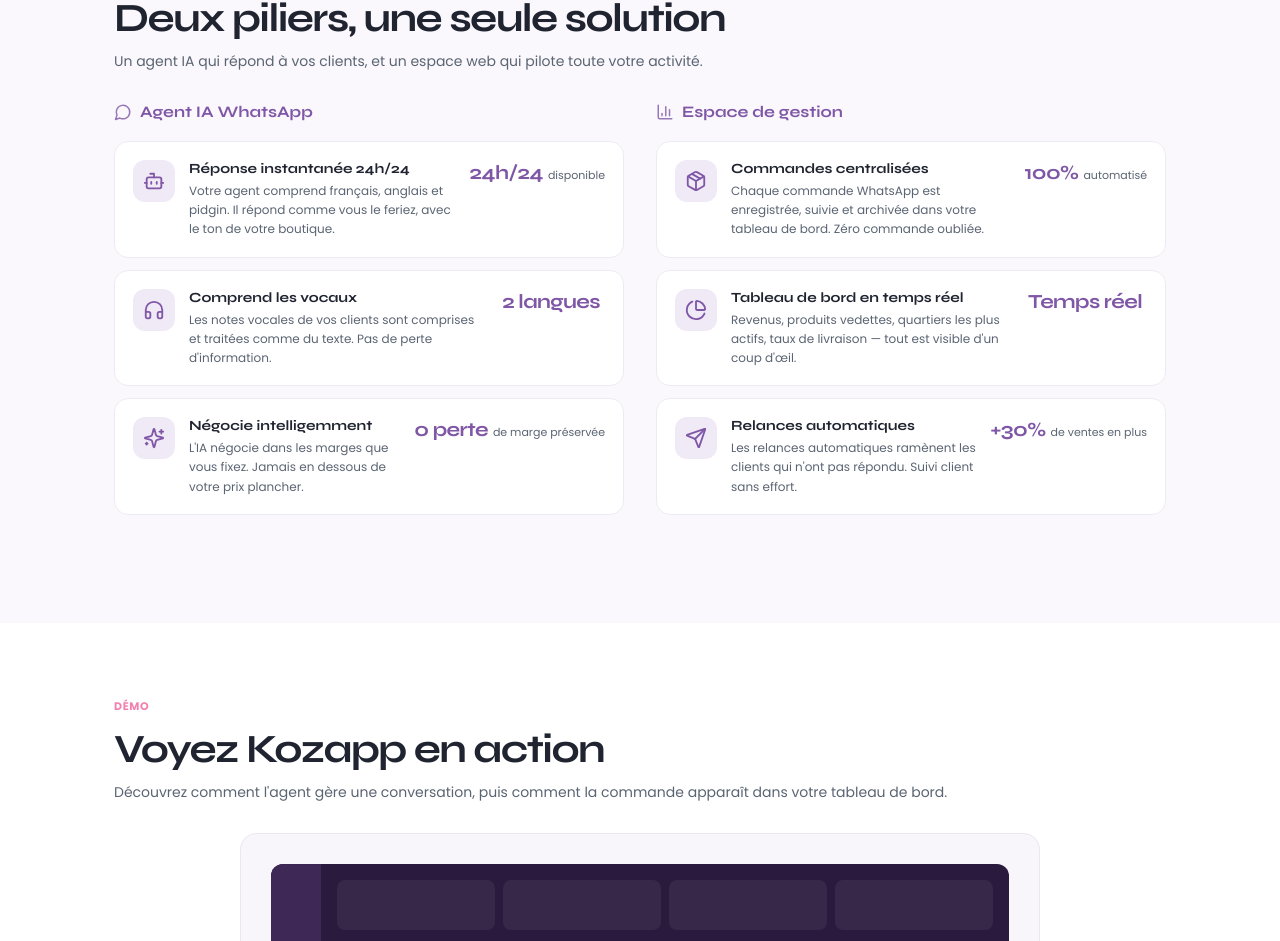
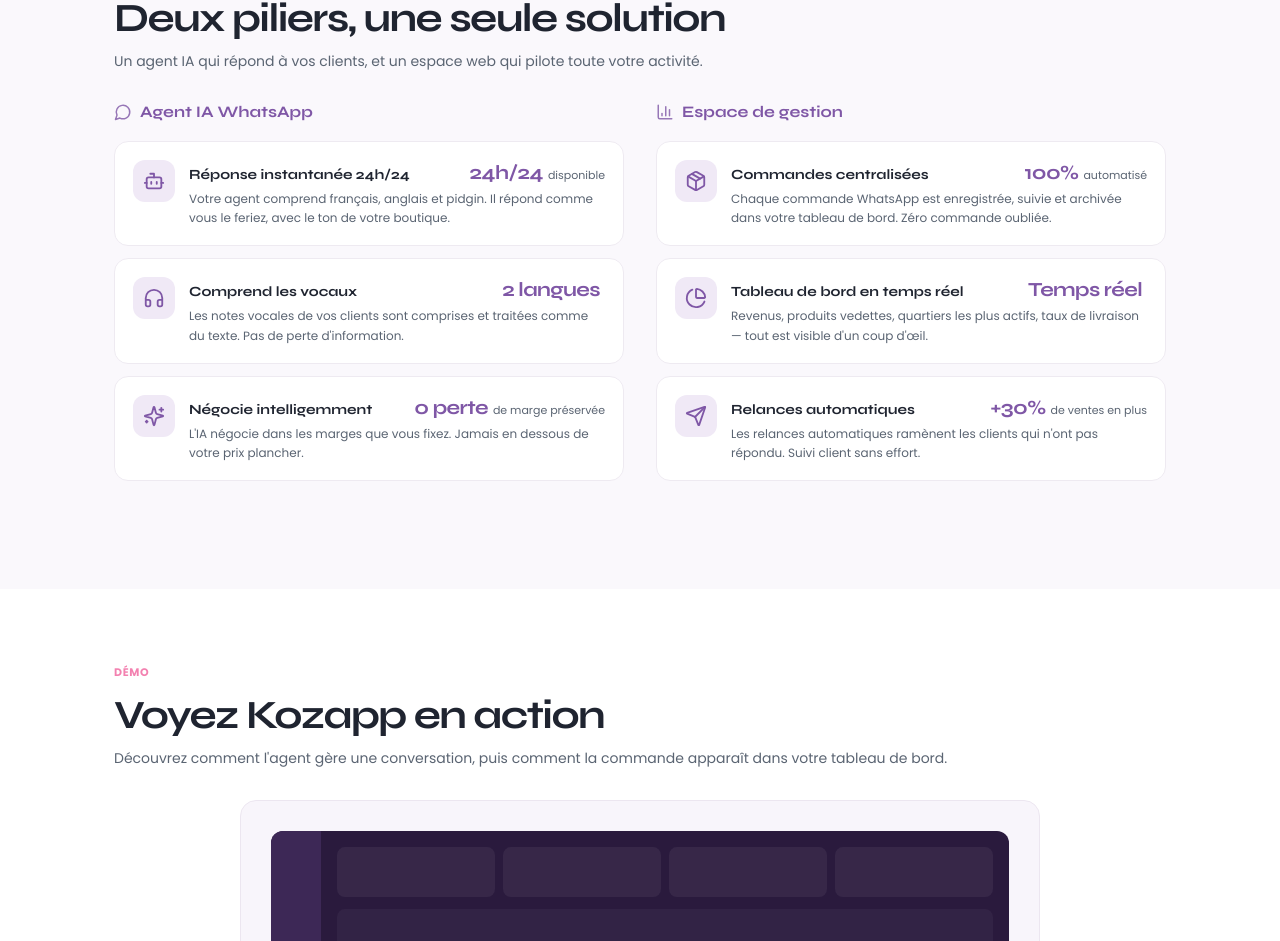
Before and after one commit to korah-agency/KOZAPP, a Next.js app: page / in a window 1280 px wide. Shown: the part 1696-2637 px from the top of the page. Built offline with nearby package versions, Linux system fonts and the light colour scheme.

Commit message:
benefit-test and benefit-stat fix

```diff
--- a/app/globals.css
+++ b/app/globals.css
@@ -284,10 +284,11 @@
 .lp-benefit-card-h { display: flex; align-items: flex-start; gap: 14px; padding: 18px; border: 1px solid var(--line-soft); border-radius: 14px; background: #fff; margin-bottom: 12px; transition: box-shadow .2s, border-color .2s; }
 .lp-benefit-card-h:hover { box-shadow: var(--shadow); border-color: #e0d8ea; }
 .lp-benefit-card-h .lp-benefit-icon { margin-bottom: 0; }
-.lp-benefit-card-h .lp-benefit-text { flex: 1; }
-.lp-benefit-card-h .lp-benefit-text h4 { margin: 0 0 4px; font: 700 14px var(--font-syne), sans-serif; color: var(--ink); }
-.lp-benefit-card-h .lp-benefit-text p { margin: 0; color: var(--muted); font-size: 12px; line-height: 1.6; }
-.lp-benefit-card-h .lp-benefit-stat { text-align: right; flex-shrink: 0; }
+.lp-benefit-body { flex: 1; min-width: 0; }
+.lp-benefit-top { display: flex; align-items: baseline; justify-content: space-between; gap: 12px; }
+.lp-benefit-top h4 { margin: 0; font: 700 14px var(--font-syne), sans-serif; color: var(--ink); }
+.lp-benefit-body > p { margin: 4px 0 0; color: var(--muted); font-size: 12px; line-height: 1.6; }
+.lp-benefit-card-h .lp-benefit-stat { text-align: right; flex-shrink: 0; margin-bottom: 0; }
 .lp-benefit-card-h .lp-benefit-stat strong { font: 700 20px var(--font-syne), sans-serif; color: var(--purple); letter-spacing: -.03em; display: block; }
 .lp-benefit-card-h .lp-benefit-stat span { font-size: 11px; color: var(--muted); }
 .lp-benefit-stat { display: flex; align-items: baseline; gap: 5px; margin-bottom: 8px; }
--- a/app/page.tsx
+++ b/app/page.tsx
@@ -432,6 +432,24 @@
 }
 
 /* ─── Bloc 5 : Fonctionnalités transformées en bénéfices ─── */
+function BenefitCard({ icon, b }: { icon: React.ReactNode; b: { title: string; desc: string; stat: string; statLabel: string } }) {
+  return (
+    <div className="lp-benefit-card-h">
+      <span className="lp-benefit-icon">{icon}</span>
+      <div className="lp-benefit-body">
+        <div className="lp-benefit-top">
+          <h4>{b.title}</h4>
+          <div className="lp-benefit-stat">
+            <strong>{b.stat}</strong>
+            <span>{b.statLabel}</span>
+          </div>
+        </div>
+        <p>{b.desc}</p>
+      </div>
+    </div>
+  );
+}
+
 function BenefitsSection() {
   const { t } = useT();
   const { ref, visible } = useInView(0.1);
@@ -447,33 +465,13 @@
           <div className={`lp-benefits-column lp-reveal ${visible ? "lp-visible" : ""}`}>
             <h3><MessageCircle size={18} /> {t.benefits.agentTitle}</h3>
             {t.benefits.agent.map((b, i) => (
-              <div key={i} className="lp-benefit-card-h">
-                <span className="lp-benefit-icon">{agentIcons[i]}</span>
-                <div className="lp-benefit-text">
-                  <h4>{b.title}</h4>
-                  <p>{b.desc}</p>
-                </div>
-                <div className="lp-benefit-stat">
-                  <strong>{b.stat}</strong>
-                  <span>{b.statLabel}</span>
-                </div>
-              </div>
+              <BenefitCard key={i} icon={agentIcons[i]} b={b} />
             ))}
           </div>
           <div className={`lp-benefits-column lp-reveal ${visible ? "lp-visible" : ""}`} style={{ transitionDelay: ".15s" }}>
             <h3><BarChart3 size={18} /> {t.benefits.gestionTitle}</h3>
             {t.benefits.gestion.map((b, i) => (
-              <div key={i} className="lp-benefit-card-h">
-                <span className="lp-benefit-icon">{gestionIcons[i]}</span>
-                <div className="lp-benefit-text">
-                  <h4>{b.title}</h4>
-                  <p>{b.desc}</p>
-                </div>
-                <div className="lp-benefit-stat">
-                  <strong>{b.stat}</strong>
-                  <span>{b.statLabel}</span>
-                </div>
-              </div>
+              <BenefitCard key={i} icon={gestionIcons[i]} b={b} />
             ))}
           </div>
         </div>
```
